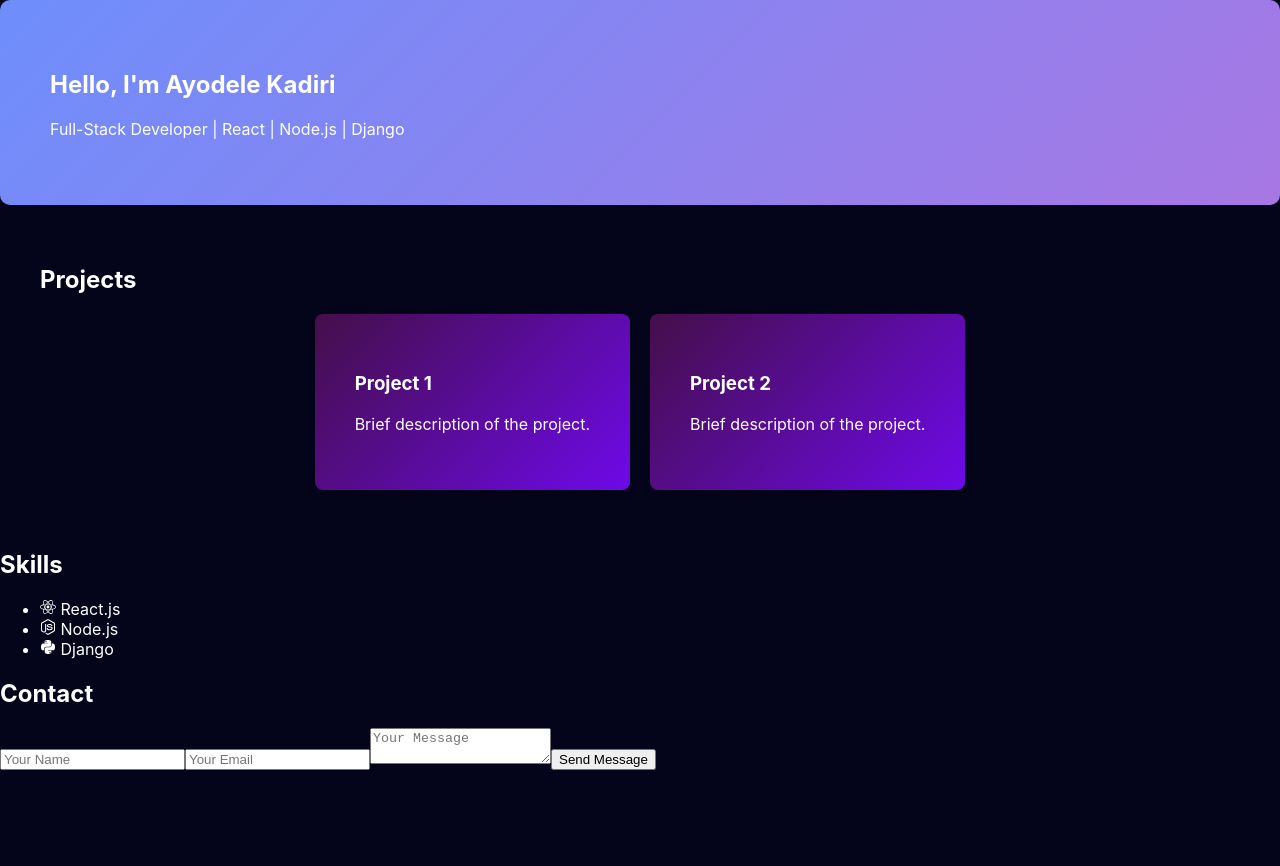
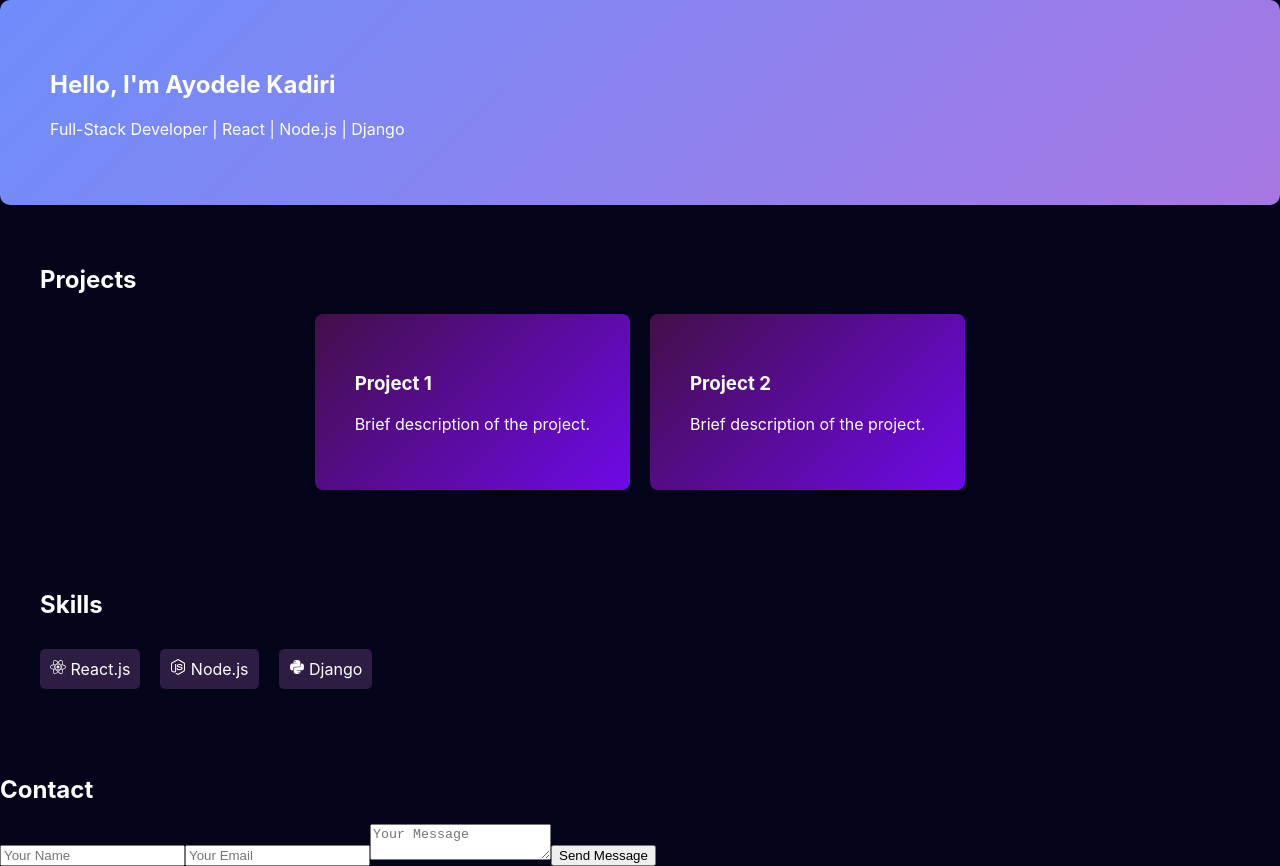
Before and after one commit to kadelcode/my-portfolio, a React (Create React App) app: page / in a window 1280 px wide. Before the commit the page ends 800 px from the top, so only its background shows below. Built offline with nearby package versions, Linux system fonts and the light colour scheme.

Commit message:
Add skills section styles

```diff
--- a/src/styles.css
+++ b/src/styles.css
@@ -30,3 +30,25 @@ body {
     box-shadow: 0px 4px 8px rgba(0, 0, 0, 0.1);
     border-radius: 8px;
 }
+
+/* Skills Section */
+.skills {
+    padding: 40px;
+}
+
+.skills ul {
+    list-style-type: none;
+    padding: 0;
+}
+
+.skills li {
+    display: inline-block;
+    margin: 10px;
+    padding: 10px;
+    background-color: #2d1d42;
+    border-radius: 5px;
+}
+
+.skills li:first-child {
+    margin-left: 0;
+}
```
